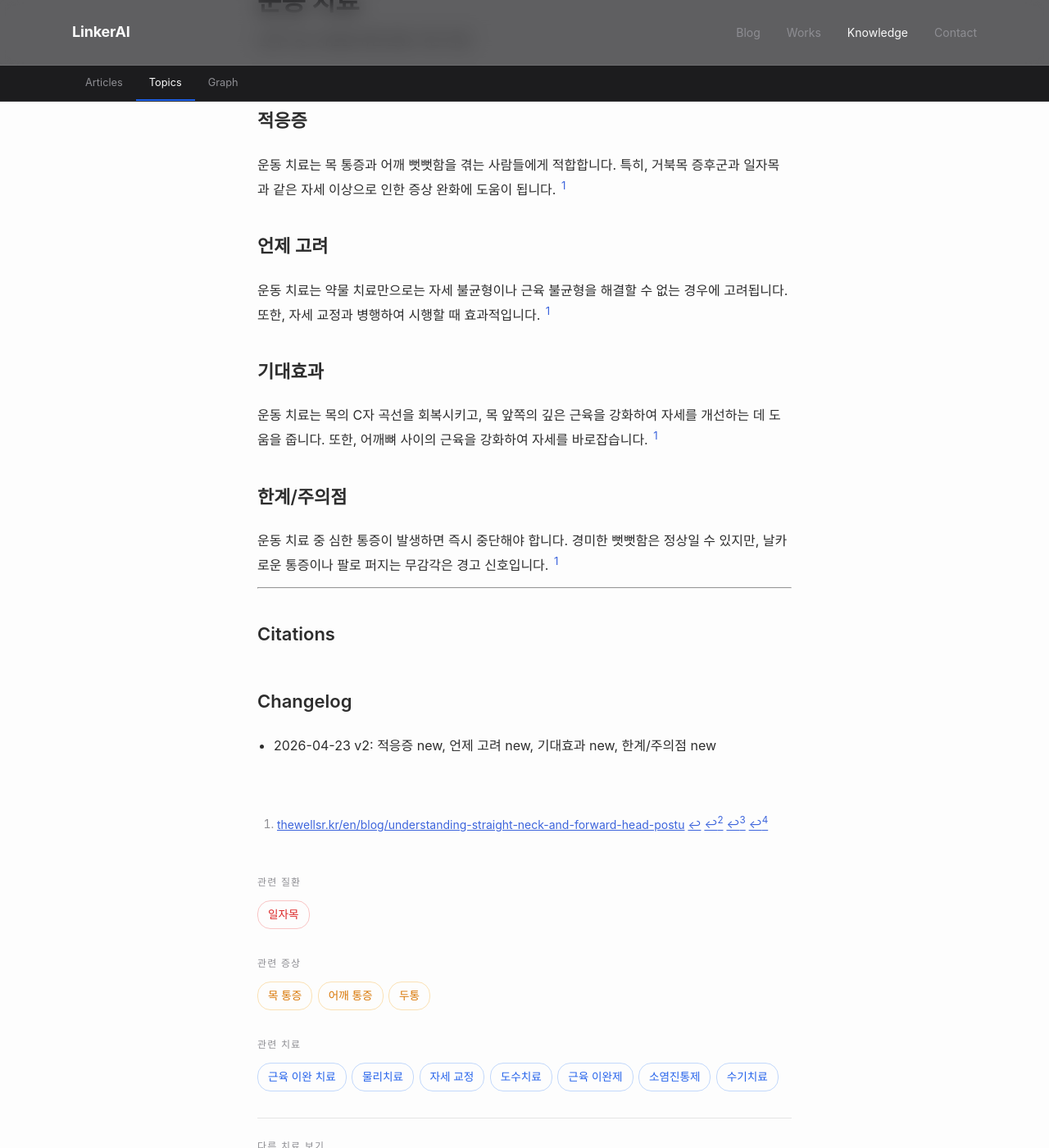
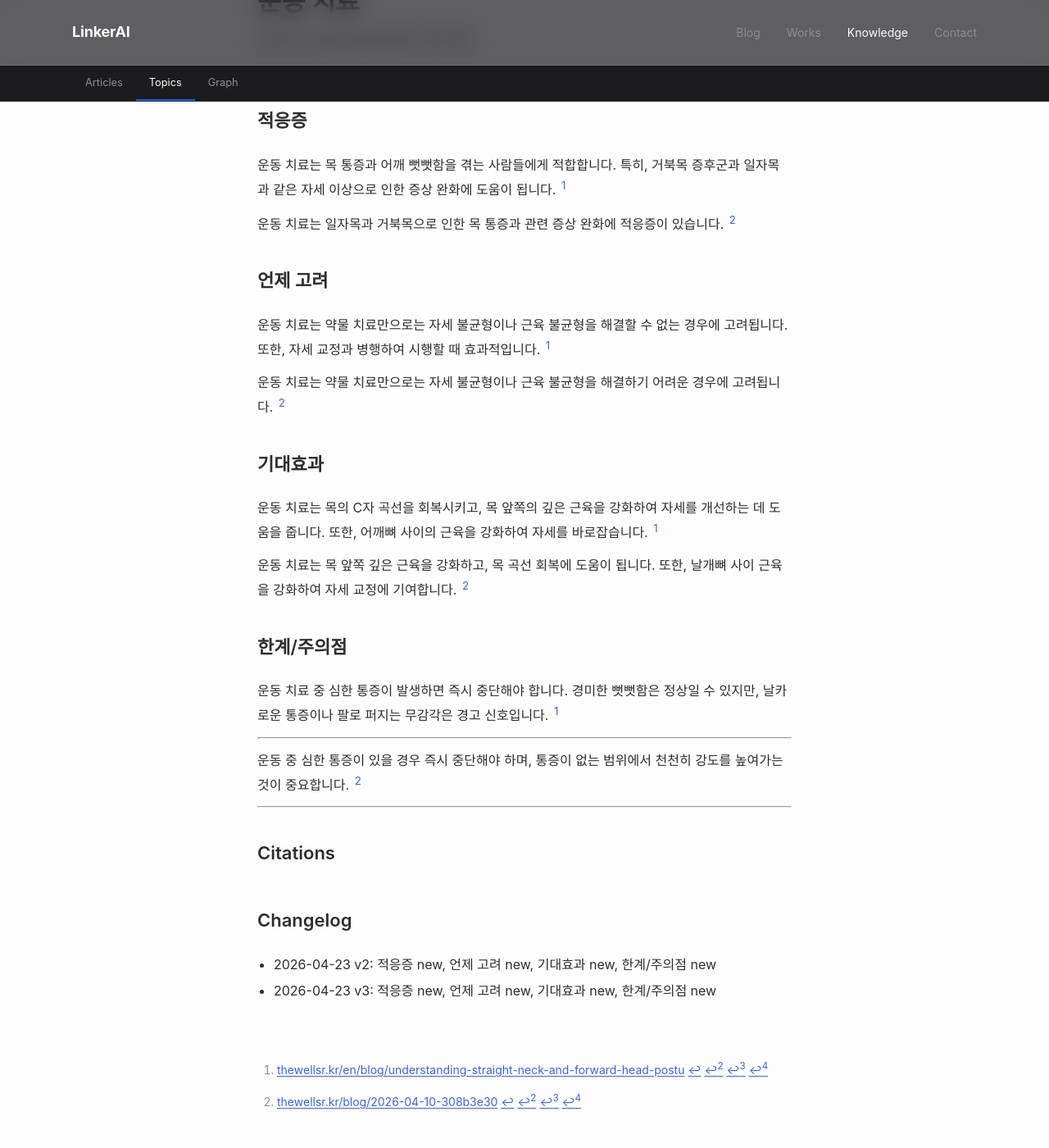
Before and after one commit to feelharmony/linkare-medical-knowledge, a Jekyll site: the page built from treatments/exercise-therapy.md, in a window 1280 px wide and 1400 px high, scrolled down 272 px. Shown: the whole window at 82% size. Built offline with Jekyll 4.4.1, drawn with Linux system fonts in a browser that asks for light colours; some web fonts are replaced; some of the changed text lies outside the part shown.

Commit message:
update entity: 운동 치료 (exercise-therapy)

```diff
--- a/treatments/exercise-therapy.md
+++ b/treatments/exercise-therapy.md
@@ -6,20 +6,30 @@ permalink: /treatments/exercise-therapy/
 title: 운동 치료
 description: 신체 기능 개선을 위한 운동 기반 치료
 last_reviewed: '2026-04-23'
-source_count: 0
-version: 2
+source_count: 2
+version: 3
 ---
 ## 적응증
 운동 치료는 목 통증과 어깨 뻣뻣함을 겪는 사람들에게 적합합니다. 특히, 거북목 증후군과 일자목과 같은 자세 이상으로 인한 증상 완화에 도움이 됩니다. [^1]
 
+운동 치료는 일자목과 거북목으로 인한 목 통증과 관련 증상 완화에 적응증이 있습니다. [^2]
+
 ## 언제 고려
 운동 치료는 약물 치료만으로는 자세 불균형이나 근육 불균형을 해결할 수 없는 경우에 고려됩니다. 또한, 자세 교정과 병행하여 시행할 때 효과적입니다. [^1]
+
+운동 치료는 약물 치료만으로는 자세 불균형이나 근육 불균형을 해결하기 어려운 경우에 고려됩니다. [^2]
 
 ## 기대효과
 운동 치료는 목의 C자 곡선을 회복시키고, 목 앞쪽의 깊은 근육을 강화하여 자세를 개선하는 데 도움을 줍니다. 또한, 어깨뼈 사이의 근육을 강화하여 자세를 바로잡습니다. [^1]
 
+운동 치료는 목 앞쪽 깊은 근육을 강화하고, 목 곡선 회복에 도움이 됩니다. 또한, 날개뼈 사이 근육을 강화하여 자세 교정에 기여합니다. [^2]
+
 ## 한계/주의점
 운동 치료 중 심한 통증이 발생하면 즉시 중단해야 합니다. 경미한 뻣뻣함은 정상일 수 있지만, 날카로운 통증이나 팔로 퍼지는 무감각은 경고 신호입니다. [^1]
+
+---
+
+운동 중 심한 통증이 있을 경우 즉시 중단해야 하며, 통증이 없는 범위에서 천천히 강도를 높여가는 것이 중요합니다. [^2]
 
 ---
 
@@ -29,3 +39,4 @@ version: 2
 
 ## Changelog
 - 2026-04-23 v2: 적응증 new, 언제 고려 new, 기대효과 new, 한계/주의점 new
+- 2026-04-23 v3: 적응증 new, 언제 고려 new, 기대효과 new, 한계/주의점 new
```
